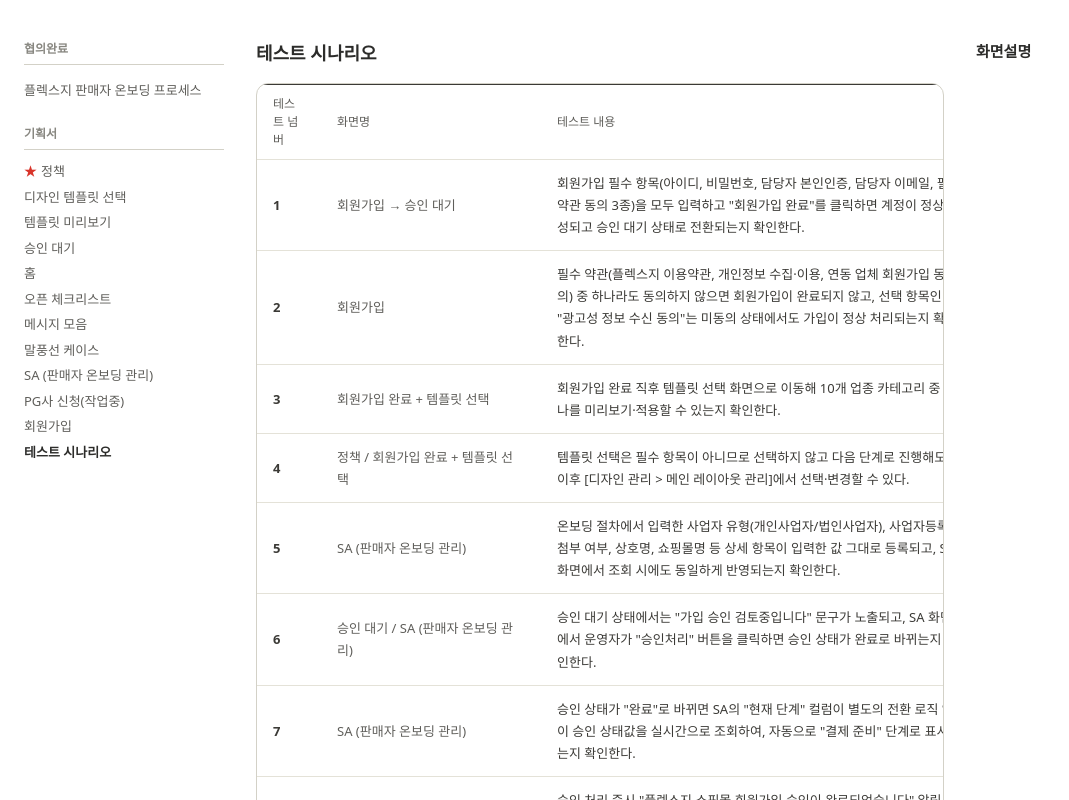
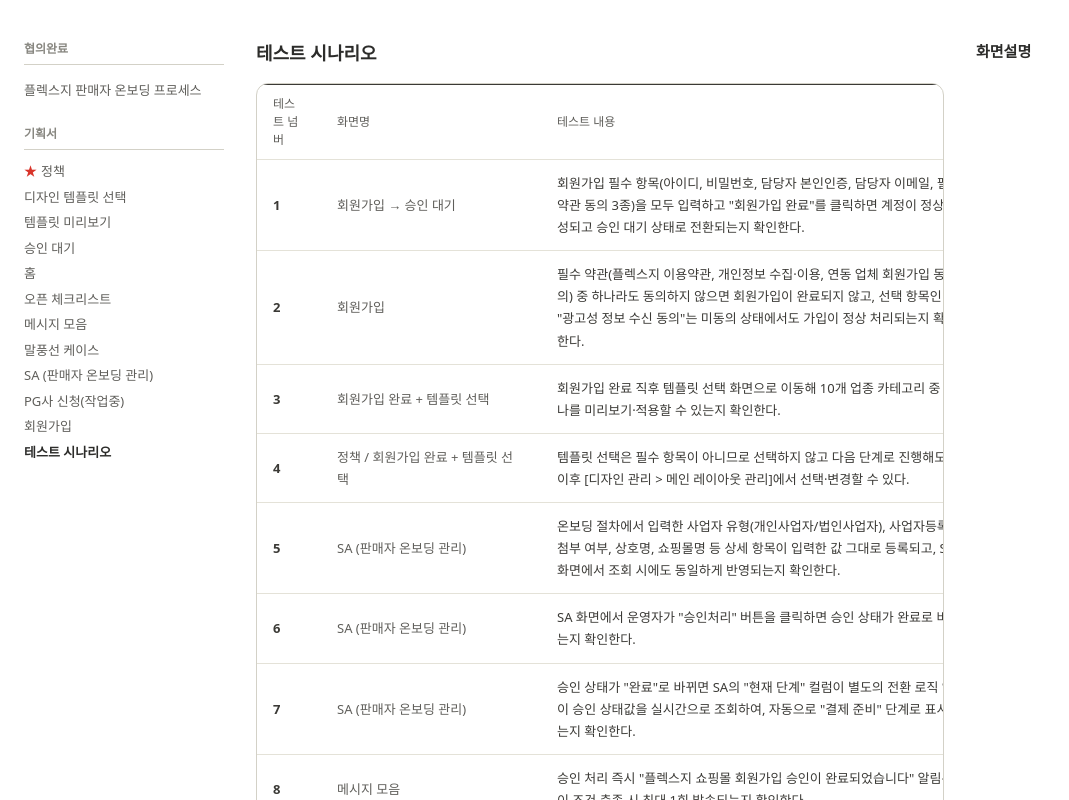
Before and after one commit to WEED-Convergence/WEED-Convergence-FLEXG-onboarding-HYESUN-2026-08, a Next.js app: page /test-scenario in a window 1280 px wide. Shown: the top 800 px of the page, without its empty margins (0-1069 px from the left). Built offline with nearby package versions, Linux system fonts and the light colour scheme.

Commit message:
테스트 시나리오 화면: 6번에서 승인 대기 문구 노출 언급 삭제, SA 승인처리 버튼 확인으로 정리

```diff
--- a/src/app/test-scenario/page.tsx
+++ b/src/app/test-scenario/page.tsx
@@ -42,8 +42,8 @@ const scenarios: ScenarioRow[] = [
   {
     no: 6,
     content:
-      "승인 대기 상태에서는 \"가입 승인 검토중입니다\" 문구가 노출되고, SA 화면에서 운영자가 \"승인처리\" 버튼을 클릭하면 승인 상태가 완료로 바뀌는지 확인한다.",
-    screen: "승인 대기 / SA (판매자 온보딩 관리)",
+      "SA 화면에서 운영자가 \"승인처리\" 버튼을 클릭하면 승인 상태가 완료로 바뀌는지 확인한다.",
+    screen: "SA (판매자 온보딩 관리)",
   },
   {
     no: 7,
```
